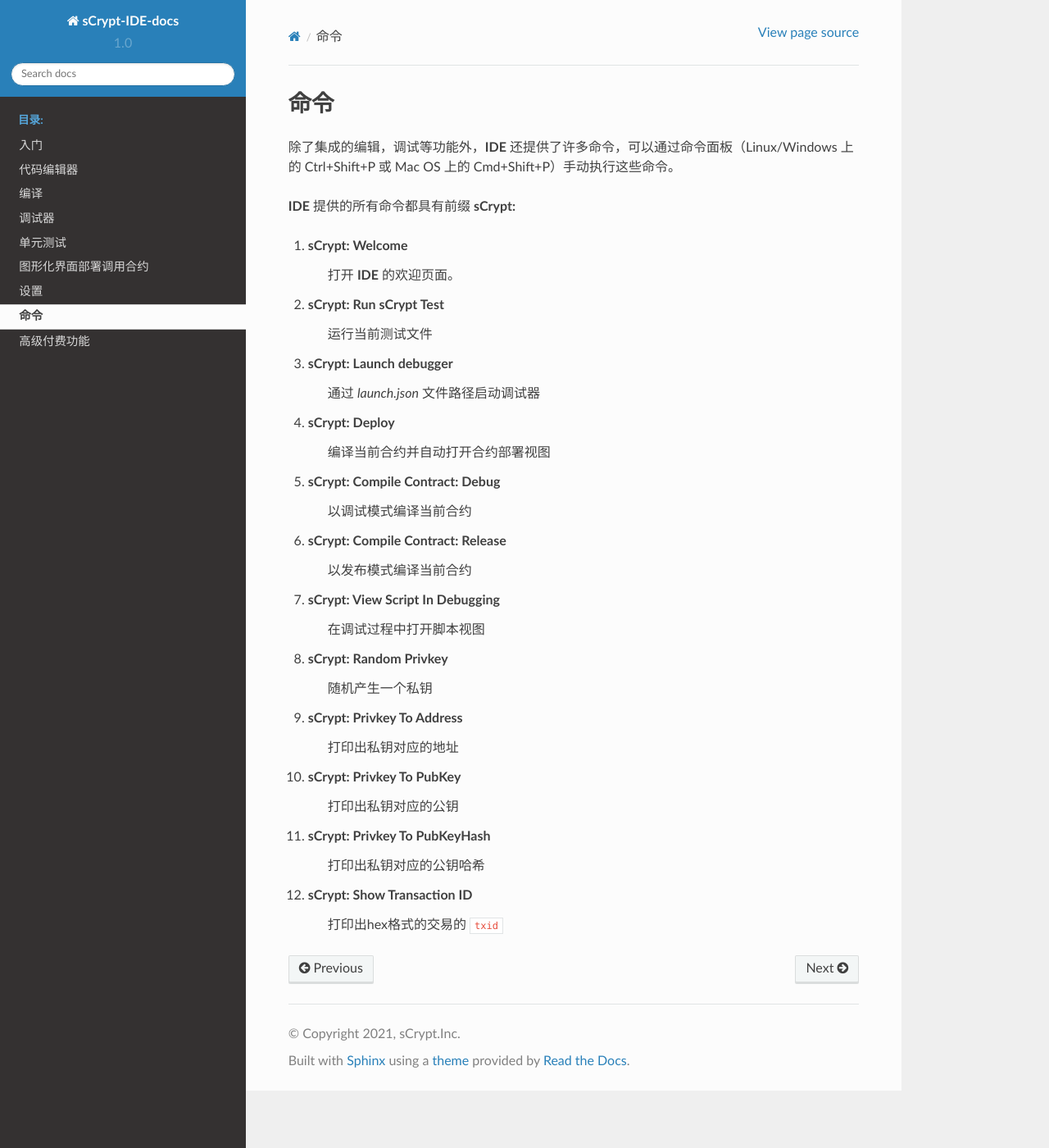
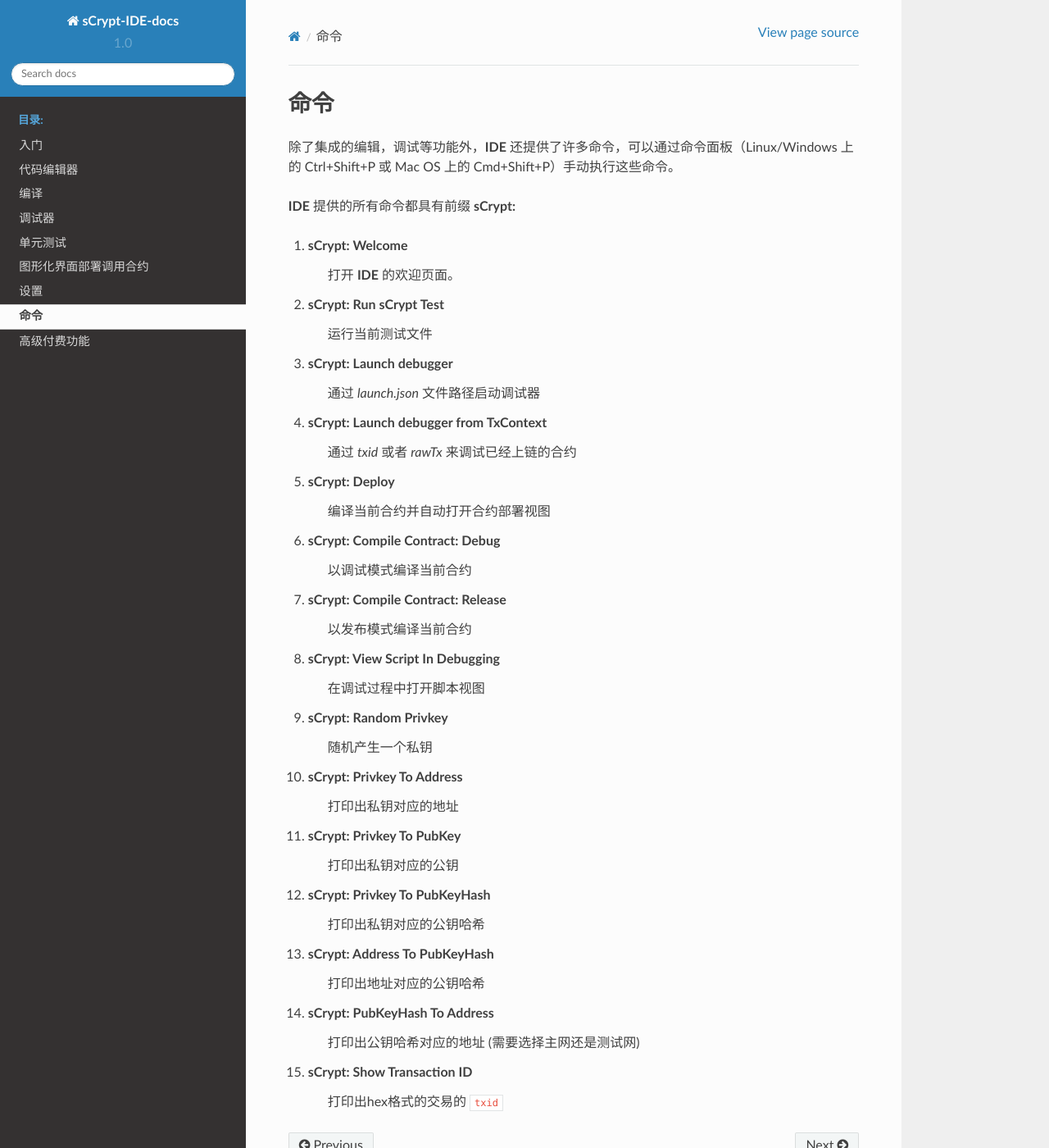
Before and after one commit to sCrypt-Inc/sCrypt-IDE-docs, a Sphinx documentation site: the page built from docs/commands.rst, in a window 1280 px wide and 1400 px high. Shown: the whole window at 82% size. Built offline with Sphinx 7.4.7 and the Read the Docs theme 2.0.0, drawn with Linux system fonts in a browser that asks for light colours.

Commit message:
add new command #1

```diff
--- a/docs/commands.rst
+++ b/docs/commands.rst
@@ -21,6 +21,10 @@
 #. **sCrypt: Launch debugger**
 
     通过 *launch.json* 文件路径启动调试器
+
+#. **sCrypt: Launch debugger from TxContext**
+
+    通过 *txid* 或者 *rawTx* 来调试已经上链的合约
 
 #. **sCrypt: Deploy**
 
@@ -55,6 +59,14 @@
 
     打印出私钥对应的公钥哈希
 
+#. **sCrypt: Address To PubKeyHash**
+
+    打印出地址对应的公钥哈希
+
+#. **sCrypt: PubKeyHash To Address**
+
+    打印出公钥哈希对应的地址 (需要选择主网还是测试网)
+
 #. **sCrypt: Show Transaction ID**
 
     打印出hex格式的交易的 ``txid``
```
Also changed, not shown: 3 other files.
